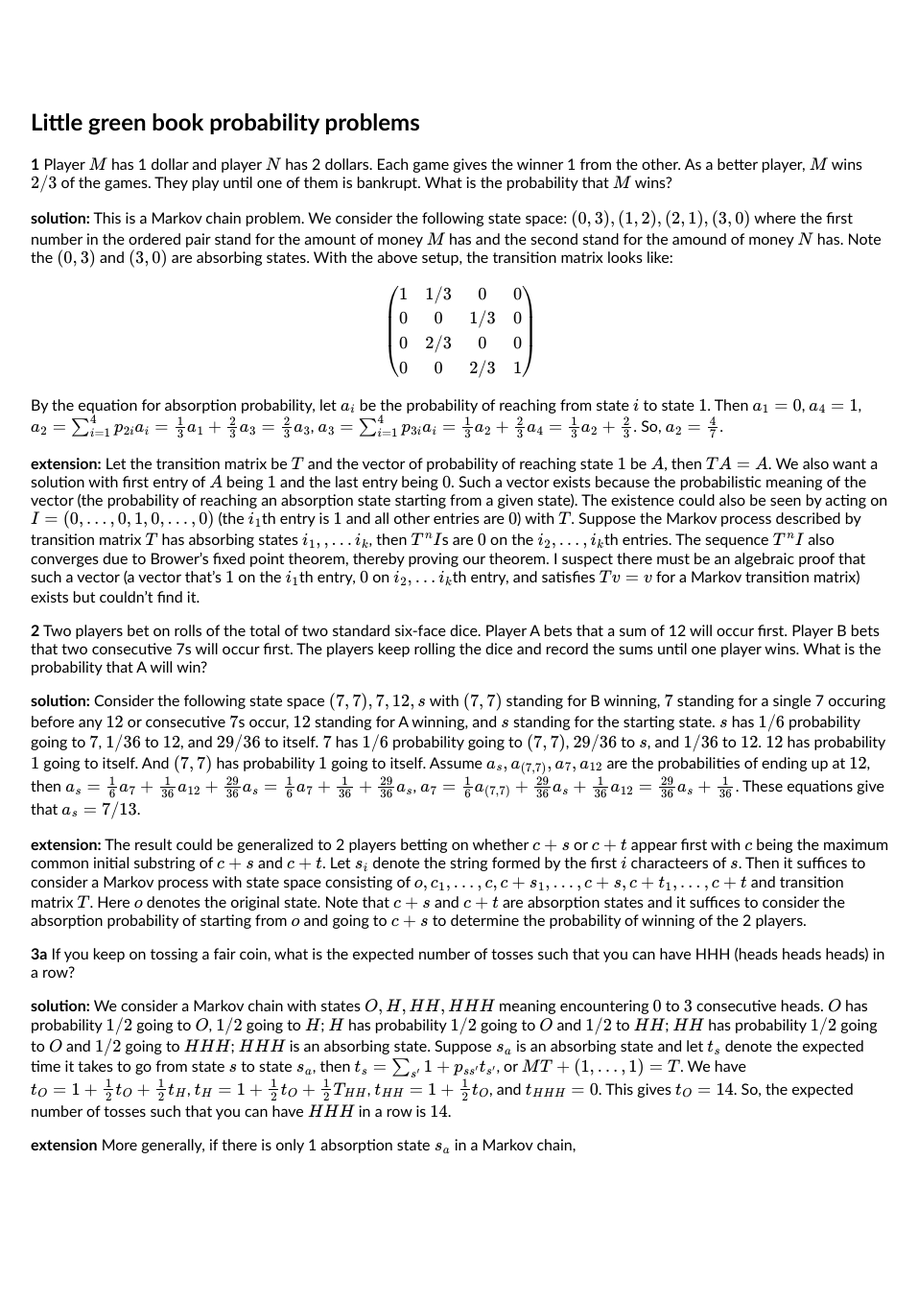
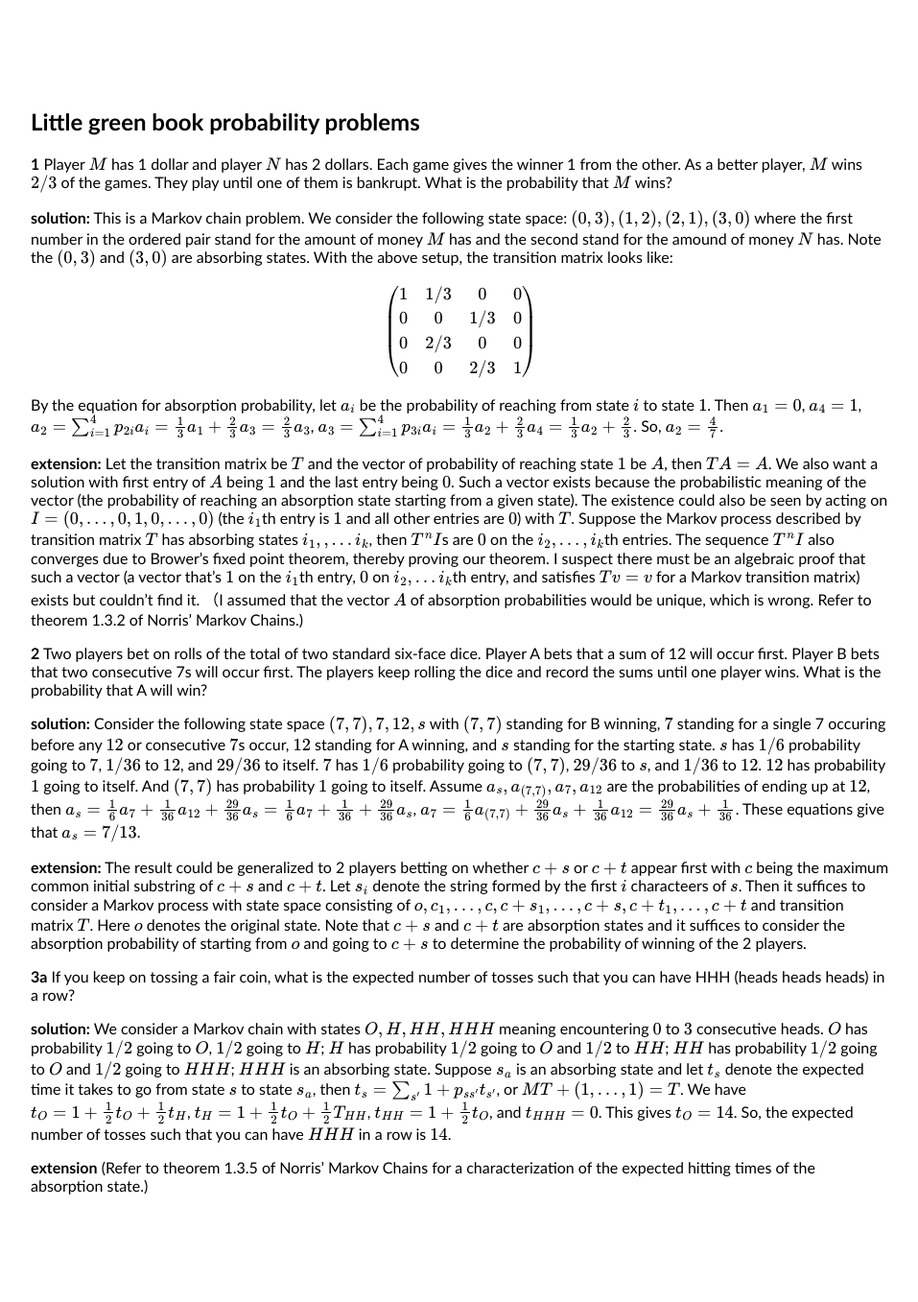
Before and after one commit to henryzhang11/questions-I-have, a Jekyll site: the page built from _posts/2023-08-20-Little-green-book-probability-problems.md, in a window 1280 px wide. Shown: the whole page at 96% size, without its empty margins (160-1117 px from the left). Built offline with Jekyll 4.4.1, drawn with Linux system fonts in a browser that asks for light colours; formulas are drawn with MathJax 3; before the commit the page ends 1315 px from its top, so only the background shows below that.

Commit message:
Update 2023-08-20-Little-green-book-probability-problems.md

```diff
--- a/_posts/2023-08-20-Little-green-book-probability-problems.md
+++ b/_posts/2023-08-20-Little-green-book-probability-problems.md
@@ -18,7 +18,7 @@ $$
 
 By the equation for absorption probability, let $a_i$ be the probability of reaching from state $i$ to state $1$. Then $a_1=0$, $a_4=1$, $a_2=\sum_{i=1}^4 p_{2i}a_i=\frac{1}{3}a_1+\frac{2}{3}a_3=\frac{2}{3}a_3$, $a_3=\sum_{i=1}^4 p_{3i}a_i=\frac{1}{3}a_2+\frac{2}{3}a_4=\frac{1}{3}a_2+\frac{2}{3}$. So, $a_2=\frac{4}{7}$.
 
-__extension:__ Let the transition matrix be $T$ and the vector of probability of reaching state $1$ be $A$, then $TA=A$. We also want a solution with first entry of $A$ being $1$ and the last entry being $0$. Such a vector exists because the probabilistic meaning of the vector (the probability of reaching an absorption state starting from a given state). The existence could also be seen by acting on $I=(0,...,0,1,0,...,0)$ (the $i_1$th entry is $1$ and all other entries are $0$) with $T$. Suppose the Markov process described by transition matrix $T$ has absorbing states $i_1, ,...i_k$, then $T^nI$s are $0$ on the $i_2,...,i_k$th entries. The sequence $T^nI$ also converges due to Brower's fixed point theorem, thereby proving our theorem. I suspect there must be an algebraic proof that such a vector (a vector that's $1$ on the $i_1$th entry, $0$ on $i_2,...i_k$th entry, and satisfies $Tv=v$ for a Markov transition matrix) exists but couldn't find it.
+__extension:__ Let the transition matrix be $T$ and the vector of probability of reaching state $1$ be $A$, then $TA=A$. We also want a solution with first entry of $A$ being $1$ and the last entry being $0$. Such a vector exists because the probabilistic meaning of the vector (the probability of reaching an absorption state starting from a given state). The existence could also be seen by acting on $I=(0,...,0,1,0,...,0)$ (the $i_1$th entry is $1$ and all other entries are $0$) with $T$. Suppose the Markov process described by transition matrix $T$ has absorbing states $i_1, ,...i_k$, then $T^nI$s are $0$ on the $i_2,...,i_k$th entries. The sequence $T^nI$ also converges due to Brower's fixed point theorem, thereby proving our theorem. I suspect there must be an algebraic proof that such a vector (a vector that's $1$ on the $i_1$th entry, $0$ on $i_2,...i_k$th entry, and satisfies $Tv=v$ for a Markov transition matrix) exists but couldn't find it. （I assumed that the vector $A$ of absorption probabilities would be unique, which is wrong. Refer to theorem 1.3.2 of Norris' Markov Chains.)
 
 
 __2__ Two players bet on rolls of the total of two standard six-face dice. Player A bets that a sum of 12 will occur first. Player B bets that two consecutive 7s will occur first. The players keep rolling the dice and record the sums until one player wins. What is the probability that A will win?
@@ -32,4 +32,4 @@ __solution:__ Consider the following state space $(7,7),7,12,s$ with $(7,7)$ sta
 
 **solution:** We consider a Markov chain with states $O,H,HH,HHH$ meaning encountering $0$ to $3$ consecutive heads. $O$ has probability $1/2$ going to $O$, $1/2$ going to $H$; $H$ has probability $1/2$ going to $O$ and $1/2$ to $HH$; $HH$ has probability $1/2$ going to $O$ and $1/2$ going to $HHH$; $HHH$ is an absorbing state. Suppose $s_a$ is an absorbing state and let $t_s$ denote the expected time it takes to go from state $s$ to state $s_a$, then $t_s=\sum_{s'}1+p_{ss'}t_{s'}$, or $MT+(1,...,1)=T$. We have $t_O=1+\frac{1}{2}t_O+\frac{1}{2}t_H$, $t_H=1+\frac{1}{2}t_O+\frac{1}{2}T_{HH}$, $t_{HH}=1+\frac{1}{2}t_O$, and $t_{HHH}=0$. This gives $t_O=14$. So, the expected number of tosses such that you can have $HHH$ in a row is $14$.
 
-**extension** More generally, if there is only 1 absorption state $s_a$ in a Markov chain,
+**extension** (Refer to theorem 1.3.5 of Norris' Markov Chains for a characterization of the expected hitting times of the absorption state.)
```
